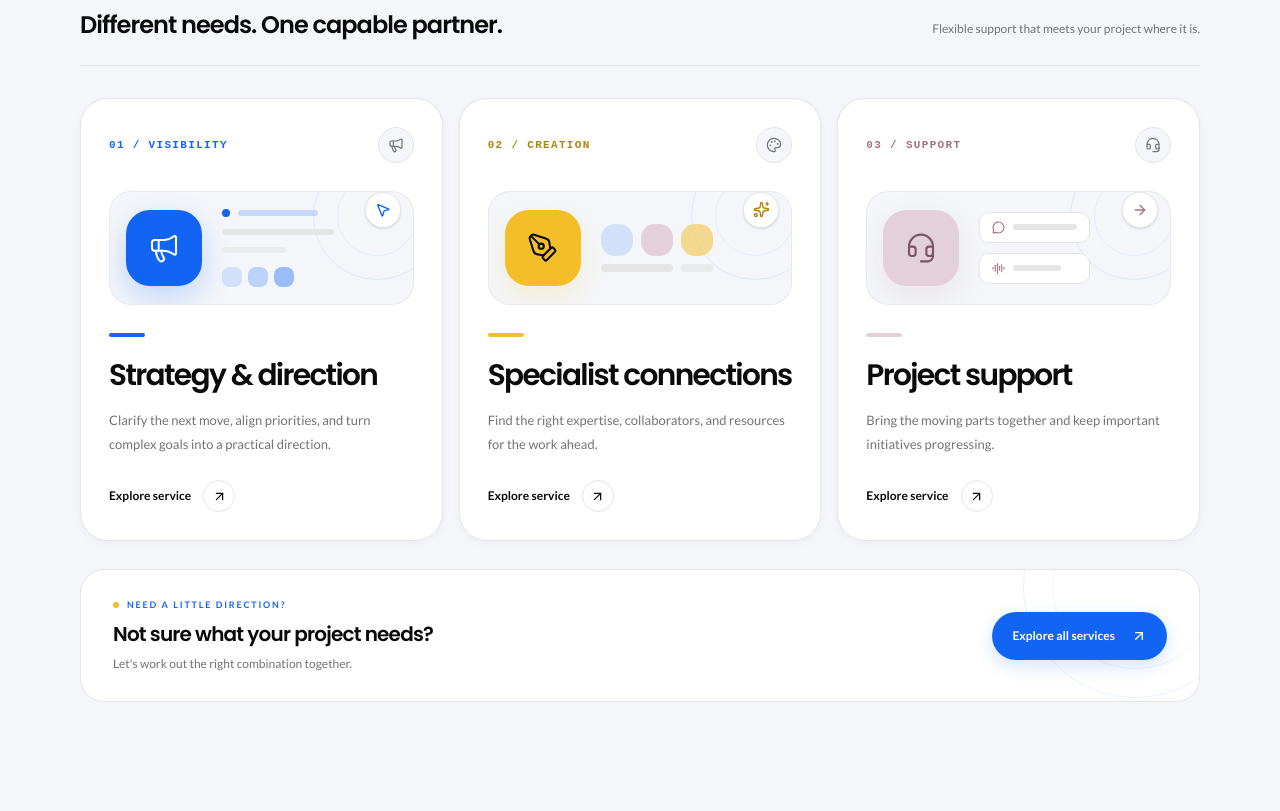
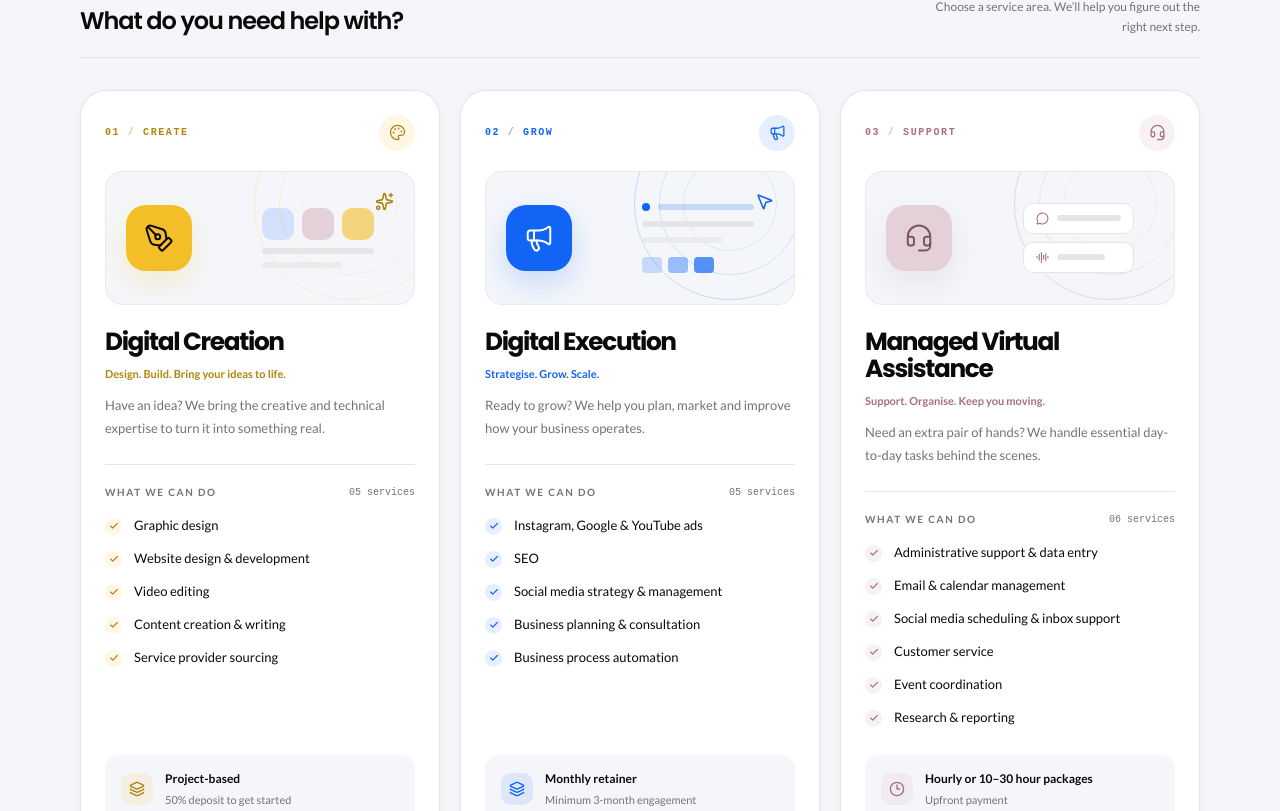
Before and after one commit to oduyemi/gfa, a Next.js app: page / in a window 1280 px wide. Shown: the part 2649-3460 px from the top of the page. Built offline with nearby package versions, Linux system fonts and the light colour scheme.

Commit message:
Updated service list on homepage

```diff
--- a/components/home/ServicesOverview.tsx
+++ b/components/home/ServicesOverview.tsx
@@ -1,131 +1,200 @@
+
 "use client";
+
 import Link from "next/link";
 import { motion, useReducedMotion } from "framer-motion";
 import {
-  ArrowRight,
   ArrowUpRight,
   Megaphone,
   Palette,
   Headset,
+  Check,
+  Clock3,
+  Layers3,
   Sparkles,
+  PenTool,
   MousePointer2,
-  PenTool,
   MessageCircle,
   AudioLines,
 } from "lucide-react";
-import { homeServices } from "./home-data";
 import { HomeSection } from "./HomeSection";
 
-const serviceVisuals = [
+const services = [
   {
-    icon: Megaphone,
-    numberColor: "text-[#1265F4]",
-    iconColor: "text-[#1265F4]",
-    iconBg: "bg-[#1265F4]/10",
-    accent: "bg-[#1265F4]",
-    label: "01 / VISIBILITY",
-    visual: "marketing",
+    number: "01",
+    label: "CREATE",
+    title: "Digital Creation",
+    tagline: "Design. Build. Bring your ideas to life.",
+    description:
+      "Have an idea? We bring the creative and technical expertise to turn it into something real.",
+    offerings: [
+      "Graphic design",
+      "Website design & development",
+      "Video editing",
+      "Content creation & writing",
+      "Service provider sourcing",
+    ],
+    model: "Project-based",
+    terms: "50% deposit to get started",
+    icon: Palette,
+    accent: "#F4BE28",
+    accentSoft: "rgba(244, 190, 40, 0.12)",
+    accentText: "text-[#B1840B] dark:text-[#F4BE28]",
+    artwork: "creative",
   },
   {
-    icon: Palette,
-    numberColor: "text-[#B1840B] dark:text-[#F4BE28]",
-    iconColor: "text-[#B1840B] dark:text-[#F4BE28]",
-    iconBg: "bg-[#F4BE28]/15",
-    accent: "bg-[#F4BE28]",
-    label: "02 / CREATION",
-    visual: "creative",
+    number: "02",
+    label: "GROW",
+    title: "Digital Execution",
+    tagline: "Strategise. Grow. Scale.",
+    description:
+      "Ready to grow? We help you plan, market and improve how your business operates.",
+    offerings: [
+      "Instagram, Google & YouTube ads",
+      "SEO",
+      "Social media strategy & management",
+      "Business planning & consultation",
+      "Business process automation",
+    ],
+    model: "Monthly retainer",
+    terms: "Minimum 3-month engagement",
+    icon: Megaphone,
+    accent: "#1265F4",
+    accentSoft: "rgba(18, 101, 244, 0.10)",
+    accentText: "text-[#1265F4] dark:text-[#6FA0FF]",
+    artwork: "marketing",
   },
   {
+    number: "03",
+    label: "SUPPORT",
+    title: "Managed Virtual Assistance",
+    tagline: "Support. Organise. Keep you moving.",
+    description:
+      "Need an extra pair of hands? We handle essential day-to-day tasks behind the scenes.",
+    offerings: [
+      "Administrative support & data entry",
+      "Email & calendar management",
+      "Social media scheduling & inbox support",
+      "Customer service",
+      "Event coordination",
+      "Research & reporting",
+    ],
+    model: "Hourly or 10–30 hour packages",
+    terms: "Upfront payment",
     icon: Headset,
-    numberColor: "text-[#A66F84] dark:text-[#E3D0D8]",
-    iconColor: "text-[#A66F84] dark:text-[#E3D0D8]",
-    iconBg: "bg-[#E3D0D8]/30",
-    accent: "bg-[#E3D0D8]",
-    label: "03 / SUPPORT",
-    visual: "assistance",
+    accent: "#B1849A",
+    accentSoft: "rgba(227, 208, 216, 0.30)",
+    accentText: "text-[#A66F84] dark:text-[#E3D0D8]",
+    artwork: "assistance",
   },
 ];
 
-function MarketingVisual() {
+function CreativeVisual() {
   return (
-    <div className="relative flex h-[112px] items-center">
-      <div className="relative flex size-[76px] items-center justify-center rounded-[1.5rem] bg-[#1265F4] text-white shadow-[0_12px_30px_rgba(18,101,244,0.22)] transition-transform duration-500 group-hover:rotate-[-7deg] group-hover:scale-105">
-        <Megaphone size={32} strokeWidth={1.5} />
+    <div className="relative flex h-full min-h-[132px] items-center justify-between overflow-hidden px-5">
+      <div
+        aria-hidden
+        className="absolute -right-8 -top-16 size-48 rounded-full border border-[#F4BE28]/20"
+      >
+        <div className="absolute inset-6 rounded-full border border-[#F4BE28]/15" />
+        <div className="absolute inset-12 rounded-full border border-[#F4BE28]/10" />
       </div>
 
-      <div className="relative ml-5 flex flex-col gap-3">
-        <div className="flex items-center gap-2">
-          <span className="size-2 rounded-full bg-[#1265F4]" />
-          <span className="h-1.5 w-20 rounded-full bg-[#1265F4]/20" />
+      <div className="relative z-10 flex size-[66px] items-center justify-center rounded-[1.25rem] bg-[#F4BE28] text-[#090A0C] shadow-[0_12px_30px_rgba(244,190,40,0.2)] transition-transform duration-500 group-hover:-rotate-6 group-hover:scale-105">
+        <PenTool size={30} strokeWidth={1.6} />
+      </div>
+
+      <div className="relative z-10 mr-5 flex flex-col gap-2">
+        <div className="flex gap-2">
+          <span className="size-8 rounded-lg bg-[#1265F4]/15" />
+          <span className="size-8 rounded-lg bg-[#E3D0D8]" />
+          <span className="size-8 rounded-lg bg-[#F4BE28]/60" />
         </div>
         <div className="h-1.5 w-28 rounded-full bg-border" />
-        <div className="h-1.5 w-16 rounded-full bg-border/60" />
-        <div className="mt-0.5 flex gap-1.5">
-          <span className="h-5 w-5 rounded-md bg-[#1265F4]/15" />
-          <span className="h-5 w-5 rounded-md bg-[#1265F4]/25" />
-          <span className="h-5 w-5 rounded-md bg-[#1265F4]/40" />
-        </div>
+        <div className="h-1.5 w-20 rounded-full bg-border/60" />
       </div>
 
-      <div className="absolute -right-1 top-0 flex size-9 items-center justify-center rounded-full border border-border bg-background text-[#1265F4] shadow-sm transition-transform duration-500 group-hover:-translate-y-1 group-hover:translate-x-1">
-        <MousePointer2 size={16} />
-      </div>
+      <Sparkles
+        aria-hidden
+        size={19}
+        className="absolute right-5 top-5 text-[#B1840B] dark:text-[#F4BE28]"
+      />
     </div>
   );
 }
 
-function CreativeVisual() {
+function MarketingVisual() {
   return (
-    <div className="relative flex h-[112px] items-center">
-      <div className="relative flex size-[76px] items-center justify-center rounded-[1.5rem] bg-[#F4BE28] text-[#090A0C] shadow-[0_12px_30px_rgba(244,190,40,0.17)] transition-transform duration-500 group-hover:rotate-[7deg] group-hover:scale-105">
-        <PenTool size={31} strokeWidth={1.6} />
+    <div className="relative flex h-full min-h-[132px] items-center justify-between overflow-hidden px-5">
+      <div
+        aria-hidden
+        className="absolute -right-8 -top-16 size-48 rounded-full border border-[#1265F4]/20"
+      >
+        <div className="absolute inset-6 rounded-full border border-[#1265F4]/15" />
+        <div className="absolute inset-12 rounded-full border border-[#1265F4]/10" />
       </div>
 
-      <div className="relative ml-5 grid grid-cols-3 gap-2">
-        <span className="size-8 rounded-xl bg-[#1265F4]/15" />
-        <span className="size-8 rounded-xl bg-[#E3D0D8]" />
-        <span className="size-8 rounded-xl bg-[#F4BE28]/50" />
-        <span className="col-span-2 h-2 rounded-full bg-border" />
-        <span className="h-2 rounded-full bg-border/60" />
+      <div className="relative z-10 flex size-[66px] items-center justify-center rounded-[1.25rem] bg-[#1265F4] text-white shadow-[0_12px_30px_rgba(18,101,244,0.2)] transition-transform duration-500 group-hover:rotate-6 group-hover:scale-105">
+        <Megaphone size={30} strokeWidth={1.6} />
       </div>
 
-      <div className="absolute -right-1 top-0 flex size-9 items-center justify-center rounded-full border border-border bg-background text-[#B1840B] shadow-sm transition-transform duration-500 group-hover:rotate-12">
-        <Sparkles size={17} />
+      <div className="relative z-10 mr-5 flex flex-col gap-2.5">
+        <div className="flex items-center gap-2">
+          <span className="size-2 rounded-full bg-[#1265F4]" />
+          <span className="h-1.5 w-24 rounded-full bg-[#1265F4]/20" />
+        </div>
+        <div className="h-1.5 w-28 rounded-full bg-border" />
+        <div className="h-1.5 w-20 rounded-full bg-border/60" />
+        <div className="flex gap-1.5 pt-1">
+          <span className="h-4 w-5 rounded bg-[#1265F4]/20" />
+          <span className="h-4 w-5 rounded bg-[#1265F4]/40" />
+          <span className="h-4 w-5 rounded bg-[#1265F4]/70" />
+        </div>
       </div>
+
+      <MousePointer2
+        aria-hidden
+        size={19}
+        className="absolute right-5 top-5 text-[#1265F4]"
+      />
     </div>
   );
 }
 
 function AssistanceVisual() {
   return (
-    <div className="relative flex h-[112px] items-center">
-      <div className="relative flex size-[76px] items-center justify-center rounded-[1.5rem] bg-[#E3D0D8] text-[#795565] shadow-[0_12px_30px_rgba(181,138,155,0.15)] transition-transform duration-500 group-hover:rotate-[-7deg] group-hover:scale-105">
-        <Headset size={32} strokeWidth={1.6} />
+    <div className="relative flex h-full min-h-[132px] items-center justify-between overflow-hidden px-5">
+      <div
+        aria-hidden
+        className="absolute -right-8 -top-16 size-48 rounded-full border border-[#B1849A]/25"
+      >
+        <div className="absolute inset-6 rounded-full border border-[#B1849A]/15" />
+        <div className="absolute inset-12 rounded-full border border-[#B1849A]/10" />
       </div>
 
-      <div className="relative ml-5 flex flex-col gap-2.5">
-        <div className="flex items-center gap-2 rounded-lg border border-border bg-background px-3 py-2">
+      <div className="relative z-10 flex size-[66px] items-center justify-center rounded-[1.25rem] bg-[#E3D0D8] text-[#795565] shadow-[0_12px_30px_rgba(181,138,155,0.16)] transition-transform duration-500 group-hover:-rotate-6 group-hover:scale-105">
+        <Headset size={30} strokeWidth={1.6} />
+      </div>
+
+      <div className="relative z-10 mr-5 flex flex-col gap-2">
+        <div className="flex items-center gap-2 rounded-lg border border-border bg-card px-3 py-2">
           <MessageCircle size={13} className="text-[#A66F84]" />
           <span className="h-1.5 w-16 rounded-full bg-border" />
         </div>
-        <div className="flex items-center gap-2 rounded-lg border border-border bg-background px-3 py-2">
+        <div className="flex items-center gap-2 rounded-lg border border-border bg-card px-3 py-2">
           <AudioLines size={13} className="text-[#A66F84]" />
           <span className="h-1.5 w-12 rounded-full bg-border" />
         </div>
-      </div>
-
-      <div className="absolute -right-1 top-0 flex size-9 items-center justify-center rounded-full border border-border bg-background text-[#A66F84] shadow-sm transition-transform duration-500 group-hover:translate-x-1">
-        <ArrowRight size={16} />
       </div>
     </div>
   );
 }
 
-const serviceArtwork = [
-  MarketingVisual,
-  CreativeVisual,
-  AssistanceVisual,
-];
+const artwork = {
+  creative: CreativeVisual,
+  marketing: MarketingVisual,
+  assistance: AssistanceVisual,
+};
 
 export const ServicesOverview = () => {
   const reduceMotion = useReducedMotion();
@@ -133,109 +202,157 @@ export const ServicesOverview = () => {
   return (
     <HomeSection
       id="services"
-      eyebrow="What we help with"
+      eyebrow="What we do"
       title={
         <>
           The support you need.{" "}
           <span className="brand-gradient-text">Without the noise.</span>
         </>
       }
-      description="From building visibility to bringing ideas to life and keeping things moving, we connect you with the capabilities your goals need."
+      description="From creative production and digital growth to reliable business support, we bring the right skills and people around your goals."
       className="bg-surface-subtle"
     >
-      {/* Editorial introduction */}
-      <div className="mb-8 flex flex-col gap-4 border-b border-border pb-6 sm:flex-row sm:items-end sm:justify-between">
+      {/* Section introduction */}
+      <div className="mb-8 flex flex-col gap-3 border-b border-border pb-5 sm:flex-row sm:items-end sm:justify-between">
         <div>
-          <div className="flex items-center gap-2">
-            <span className="size-1.5 rounded-full bg-brand-electric" />
-            <p className="text-[10px] font-bold uppercase tracking-[0.2em] text-brand-electric">
-              Three ways to move forward
-            </p>
-          </div>
-
-          <h3 className="mt-3 font-brand-display text-xl font-semibold tracking-[-0.04em] text-foreground sm:text-2xl">
-            Different needs. One capable partner.
+          <p className="text-[10px] font-bold uppercase tracking-[0.18em] text-brand-electric">
+            Three ways we help
+          </p>
+          <h3 className="mt-2 font-brand-display text-xl font-semibold tracking-[-0.045em] text-foreground sm:text-2xl">
+            What do you need help with?
           </h3>
         </div>
 
-        <p className="max-w-[290px] text-xs leading-6 text-muted-foreground sm:text-right">
-          Flexible support that meets your project where it is.
+        <p className="max-w-[270px] text-xs leading-5 text-muted-foreground sm:text-right">
+          Choose a service area. We’ll help you figure out the right next step.
         </p>
       </div>
 
       {/* Service cards */}
-      <div className="grid gap-4 md:grid-cols-3">
-        {homeServices.map((service, index) => {
-          const visual = serviceVisuals[index] ?? serviceVisuals[0];
-          const Artwork = serviceArtwork[index] ?? MarketingVisual;
-          const Icon = visual.icon;
+      <div className="grid items-stretch gap-5 md:grid-cols-3">
+        {services.map((service, index) => {
+          const Icon = service.icon;
+          const Artwork = artwork[service.artwork as keyof typeof artwork];
 
           return (
             <motion.article
               key={service.number}
-              initial={{
-                opacity: 0,
-                y: reduceMotion ? 0 : 24,
-              }}
-              whileInView={{
-                opacity: 1,
-                y: 0,
-              }}
-              viewport={{ once: true, amount: 0.2 }}
+              initial={{ opacity: 0, y: reduceMotion ? 0 : 24 }}
+              whileInView={{ opacity: 1, y: 0 }}
+              viewport={{ once: true, amount: 0.12 }}
               transition={{
-                duration: reduceMotion ? 0 : 0.6,
-                delay: reduceMotion ? 0 : index * 0.12,
+                duration: reduceMotion ? 0 : 0.55,
+                delay: reduceMotion ? 0 : index * 0.09,
                 ease: [0.22, 1, 0.36, 1],
               }}
-              className="group relative flex min-h-[390px] flex-col overflow-hidden rounded-[1.75rem] border border-border bg-card p-6 shadow-premium-sm transition-all duration-300 hover:-translate-y-1 hover:border-brand-electric/25 hover:shadow-premium-md sm:p-7"
+              style={{ "--service-accent": service.accent } as React.CSSProperties}
+              className="group relative flex flex-col overflow-hidden rounded-[1.65rem] border border-border bg-card p-5 shadow-premium-sm transition-all duration-300 hover:-translate-y-1 hover:border-[var(--service-accent)]/40 hover:shadow-premium-md sm:p-6"
             >
-              {/* Top metadata */}
-              <div className="relative z-10 flex items-center justify-between">
-                <span className={`font-mono text-[11px] font-bold tracking-[0.12em] ${visual.numberColor}`}>
-                  {visual.label}
+              {/* Accent line */}
+              <div
+                className="absolute inset-x-0 top-0 h-[3px] origin-left scale-x-0 transition-transform duration-500 group-hover:scale-x-100"
+                style={{ backgroundColor: service.accent }}
+              />
+
+              {/* Card identity */}
+              <div className="flex items-center justify-between">
+                <span className={`font-mono text-[10px] font-bold tracking-[0.16em] ${service.accentText}`}>
+                  {service.number} <span className="opacity-50">/</span> {service.label}
                 </span>
 
-                <span className="flex size-9 items-center justify-center rounded-full border border-border bg-surface-subtle text-muted-foreground transition-all duration-300 group-hover:border-brand-electric/30 group-hover:text-brand-electric">
-                  <Icon size={16} strokeWidth={1.8} />
+                <span
+                  className={`grid size-9 place-items-center rounded-full ${service.accentText}`}
+                  style={{ backgroundColor: service.accentSoft }}
+                >
+                  <Icon size={17} strokeWidth={1.8} />
                 </span>
               </div>
 
-              {/* Artwork */}
-              <div className="relative mt-7 overflow-hidden rounded-2xl border border-border/70 bg-surface-subtle px-4">
-                <div
-                  aria-hidden="true"
-                  className="pointer-events-none absolute -right-7 -top-10 size-32 rounded-full border border-brand-electric/[0.09]"
-                />
-                <div
-                  aria-hidden="true"
-                  className="pointer-events-none absolute -right-1 -top-4 size-20 rounded-full border border-brand-electric/[0.07]"
-                />
-
+              {/* Visual */}
+              <div className="mt-5 overflow-hidden rounded-[1.1rem] border border-border/70 bg-surface-subtle">
                 <Artwork />
               </div>
 
-              {/* Main content */}
-              <div className="relative z-10 mt-auto pt-7">
-                <div className={`mb-4 h-1 w-9 rounded-full ${visual.accent} transition-all duration-300 group-hover:w-16`} />
-
-                <h3 className="font-brand-display text-[1.65rem] font-semibold tracking-[-0.055em] text-foreground sm:text-[1.85rem]">
+              {/* Heading and description */}
+              <div className="mt-6">
+                <h3 className="max-w-[260px] font-brand-display text-[1.55rem] font-bold leading-[1.08] tracking-[-0.055em] text-foreground">
                   {service.title}
                 </h3>
 
-                <p className="mt-3 max-w-[310px] text-[13px] leading-[1.8] text-muted-foreground">
+                <p className={`mt-2.5 text-[11px] font-bold ${service.accentText}`}>
+                  {service.tagline}
+                </p>
+
+                <p className="mt-3 text-[13px] leading-[1.75] text-muted-foreground">
                   {service.description}
                 </p>
+              </div>
+
+              {/* Service list */}
+              <div className="mt-6 border-t border-border pt-5">
+                <div className="mb-4 flex items-center justify-between">
+                  <p className="text-[10px] font-bold uppercase tracking-[0.16em] text-muted-foreground">
+                    What we can do
+                  </p>
+                  <span className="font-mono text-[10px] text-muted-foreground">
+                    {String(service.offerings.length).padStart(2, "0")} services
+                  </span>
+                </div>
+
+                <ul className="space-y-3.5">
+                  {service.offerings.map((offering) => (
+                    <li
+                      key={offering}
+                      className="flex items-start gap-3 text-[13px] font-medium leading-[1.45] text-foreground"
+                    >
+                      <span
+                        className={`mt-0.5 grid size-[17px] shrink-0 place-items-center rounded-full ${service.accentText}`}
+                        style={{ backgroundColor: service.accentSoft }}
+                      >
+                        <Check size={10} strokeWidth={2.8} />
+                      </span>
+                      <span>{offering}</span>
+                    </li>
+                  ))}
+                </ul>
+              </div>
+
+              {/* Engagement details */}
+              <div className="mt-auto pt-7">
+                <div className="rounded-xl bg-surface-subtle p-4">
+                  <div className="flex items-start gap-3">
+                    <span
+                      className={`mt-0.5 grid size-8 shrink-0 place-items-center rounded-lg ${service.accentText}`}
+                      style={{ backgroundColor: service.accentSoft }}
+                    >
+                      {index === 2 ? (
+                        <Clock3 size={16} />
+                      ) : (
+                        <Layers3 size={16} />
+                      )}
+                    </span>
+
+                    <div className="min-w-0">
+                      <p className="text-xs font-bold text-foreground">
+                        {service.model}
+                      </p>
+                      <p className="mt-1 text-[11px] leading-relaxed text-muted-foreground">
+                        {service.terms}
+                      </p>
+                    </div>
+                  </div>
+                </div>
 
                 <Link
                   href="/services"
                   aria-label={`Explore ${service.title}`}
-                  className="mt-6 inline-flex items-center gap-3 text-xs font-bold text-foreground transition-colors hover:text-brand-electric"
+                  className={`mt-5 inline-flex items-center gap-2 text-xs font-bold text-foreground transition-colors hover:text-brand-electric ${service.accentText}`}
                 >
                   Explore service
-                  <span className="flex size-8 items-center justify-center rounded-full border border-border transition-all duration-300 group-hover:border-brand-electric group-hover:bg-brand-electric group-hover:text-white">
+                  <span className="grid size-8 place-items-center rounded-full border border-border transition-all duration-300 group-hover:border-[var(--service-accent)] group-hover:bg-[var(--service-accent)] group-hover:text-[#090A0C]">
                     <ArrowUpRight
                       size={15}
-                      className="transition-transform duration-300 group-hover:rotate-45"
+                      className="transition-transform duration-300 group-hover:translate-x-0.5 group-hover:-translate-y-0.5"
                     />
                   </span>
                 </Link>
@@ -246,41 +363,45 @@ export const ServicesOverview = () => {
       </div>
 
       {/* Closing CTA */}
-      <div className="relative mt-7 overflow-hidden rounded-[1.5rem] border border-border bg-card px-6 py-6 sm:px-8 sm:py-7">
+      <div className="group relative mt-8 overflow-hidden rounded-[1.65rem] border border-border bg-card px-6 py-7 sm:px-9 sm:py-8">
         <div
-          aria-hidden="true"
-          className="pointer-events-none absolute -right-12 -top-24 size-56 rounded-full border border-brand-electric/[0.09]"
+          aria-hidden
+          className="pointer-events-none absolute -right-16 -top-28 size-72 rounded-full border border-brand-electric/[0.12] transition-transform duration-700 group-hover:scale-110"
         >
-          <div className="absolute inset-7 rounded-full border border-brand-electric/[0.07]" />
+          <div className="absolute inset-8 rounded-full border border-brand-electric/[0.09]" />
+          <div className="absolute inset-16 rounded-full border border-brand-electric/[0.07]" />
         </div>
 
-        <div className="relative flex flex-col gap-5 sm:flex-row sm:items-center sm:justify-between">
-          <div>
+        <div className="relative flex flex-col gap-6 sm:flex-row sm:items-center sm:justify-between">
+          <div className="max-w-xl">
             <div className="flex items-center gap-2">
               <span className="size-1.5 rounded-full bg-brand-gold" />
-              <p className="text-[9px] font-bold uppercase tracking-[0.2em] text-brand-electric">
-                Need a little direction?
+              <p className="text-[10px] font-bold uppercase tracking-[0.19em] text-brand-electric">
+                Have something else in mind?
               </p>
             </div>
 
-            <h3 className="mt-2 font-brand-display text-lg font-semibold tracking-[-0.04em] text-foreground sm:text-xl">
-              Not sure what your project needs?
+            <h3 className="mt-3 font-brand-display text-2xl font-semibold leading-tight tracking-[-0.05em] text-foreground sm:text-3xl">
+              Let's find the right way
+              <br className="hidden sm:block" /> to move it forward.
             </h3>
 
-            <p className="mt-1.5 text-xs leading-relaxed text-muted-foreground">
-              Let&apos;s work out the right combination together.
+            <p className="mt-2 max-w-md text-[13px] leading-relaxed text-muted-foreground">
+              Tell us what you’re working on. We’ll help you find the right service or combination of support.
             </p>
           </div>
 
           <Link
-            href="/services"
-            className="group inline-flex min-h-12 w-fit shrink-0 items-center gap-4 rounded-full bg-brand-electric px-5 text-xs font-bold text-white shadow-[0_6px_18px_rgba(18,101,244,0.18)] transition-all duration-300 hover:-translate-y-0.5 hover:bg-electric-700 hover:shadow-[0_9px_24px_rgba(18,101,244,0.25)]"
+            href="/contact"
+            className="group/button inline-flex min-h-12 w-fit shrink-0 items-center gap-5 rounded-full bg-brand-electric px-6 text-xs font-bold text-white shadow-[0_6px_18px_rgba(18,101,244,0.18)] transition-all duration-300 hover:-translate-y-0.5 hover:bg-electric-700 hover:shadow-[0_9px_24px_rgba(18,101,244,0.25)]"
           >
-            Explore all services
-            <ArrowUpRight
-              size={16}
-              className="transition-transform duration-300 group-hover:translate-x-0.5 group-hover:-translate-y-0.5"
-            />
+            Start a conversation
+            <span className="grid size-7 place-items-center rounded-full bg-white/15">
+              <ArrowUpRight
+                size={15}
+                className="transition-transform duration-300 group-hover/button:translate-x-0.5 group-hover/button:-translate-y-0.5"
+              />
+            </span>
           </Link>
         </div>
       </div>
```
